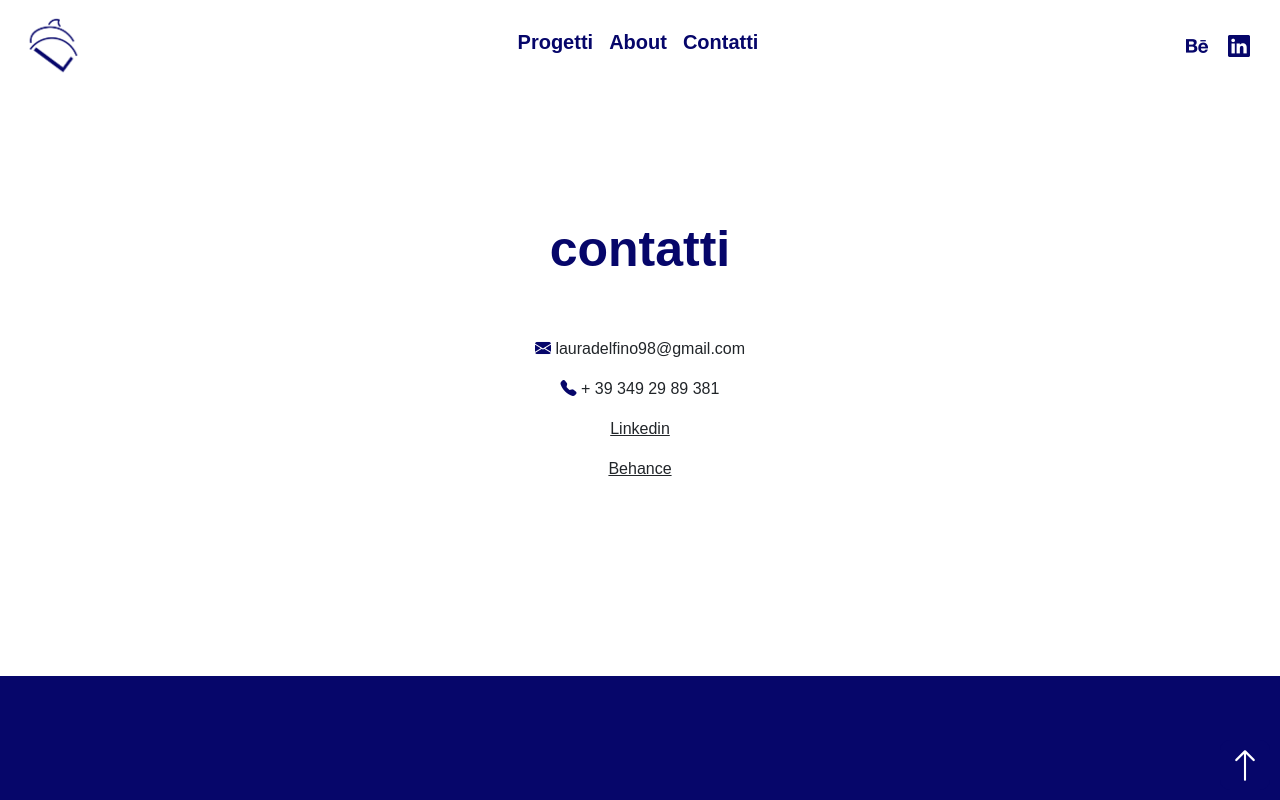
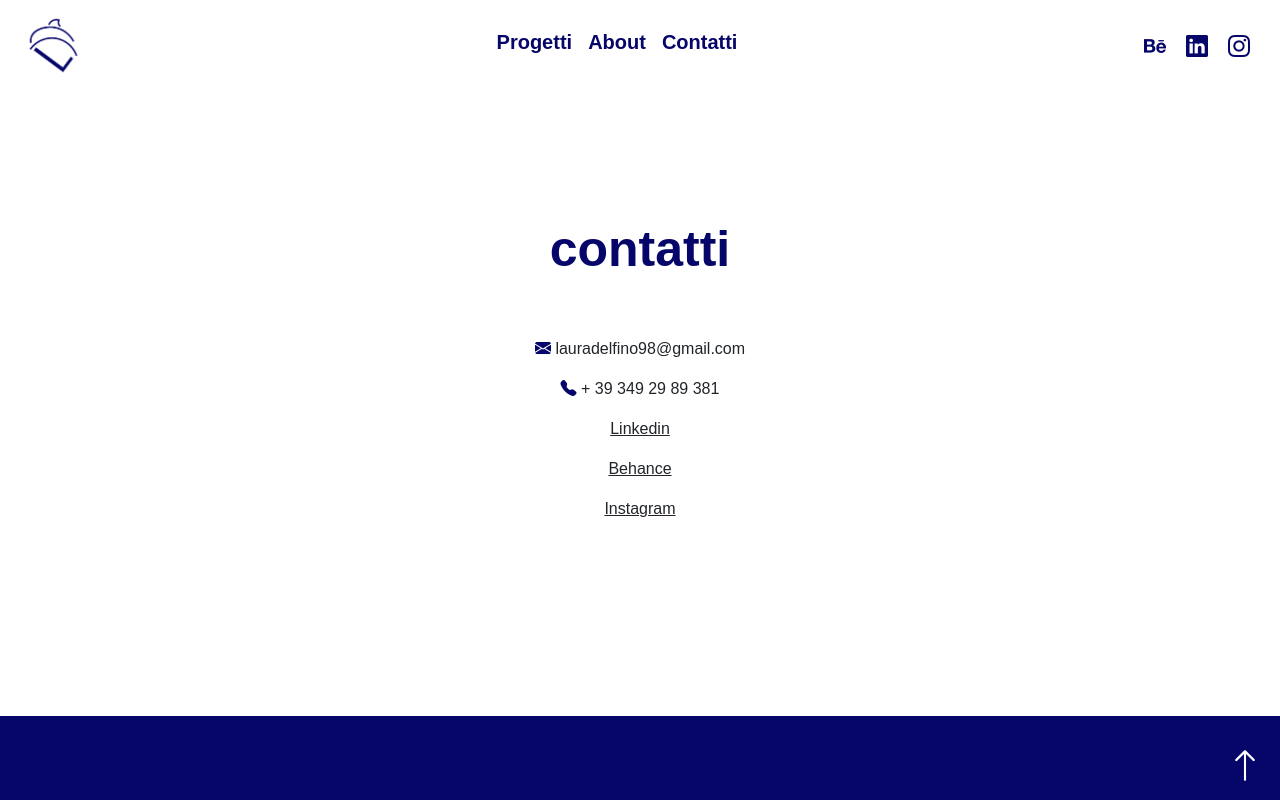
Before and after one commit to LauraDelfino/Porfolio, a plain HTML site: page contatti.html in a window 1280 px wide. Shown: the top 800 px of the page. Drawn offline with nearby package versions, Linux system fonts and the light colour scheme; a web font is replaced by a local one.

Commit message:
aggiornamento agosto

```diff
--- a/contatti.html
+++ b/contatti.html
@@ -32,7 +32,7 @@
     <div class="icone d-flex">
     <span><a href="https://www.behance.net/lauradelfino/"><i class="bi bi-behance"></i></a></span>
     <span><a href="https://www.linkedin.com/in/delfinolaura/"><i class="bi bi-linkedin"></i></a></span>
-
+    <span><a href="https://www.instagram.com/ladelfinocuriosa/"><i class="bi bi-instagram"></i></a></span>
     </div>
       <div class="collapse navbar-collapse" id="navbarNavAltMarkup">
         <div class="navbar-nav">
@@ -59,6 +59,9 @@
           </p>
           <p>
             <a href="https://www.behance.net/lauradelfino/" class="text-reset">Behance</a>
+          </p>
+          <p>
+            <a href="https://www.instagram.com/ladelfinocuriosa/" class="text-reset">Instagram</a>
           </p>
       	</div>
 
```
Also changed, not shown: Care_sharing_galleria.html (+4 -1 lines), Disney_Luca_galleria.html (+4 -1 lines), Oneglia_slider .html (+4 -1 lines), SCOT_UI_slider .html (+4 -1 lines), SCOT_UX_slider.html (+4 -1 lines), about.html (+4 -1 lines), blue Liguria_galleria.html (+4 -1 lines), index.html (+5 -1 lines), mandarinetta_slider.html (+4 -1 lines), progetti.html (+4 -1 lines), wedding_galleria.html (+4 -1 lines), 1 other file.
